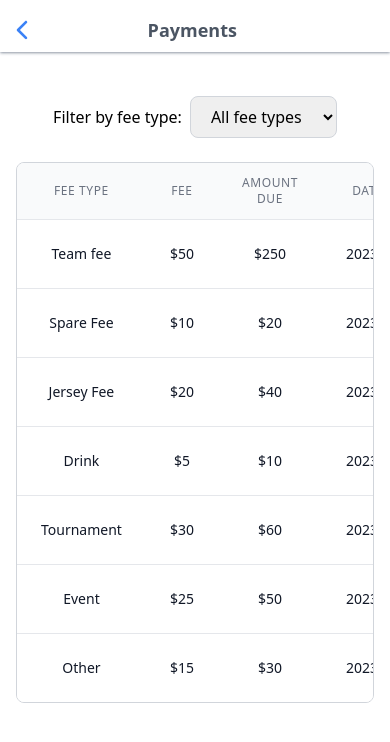
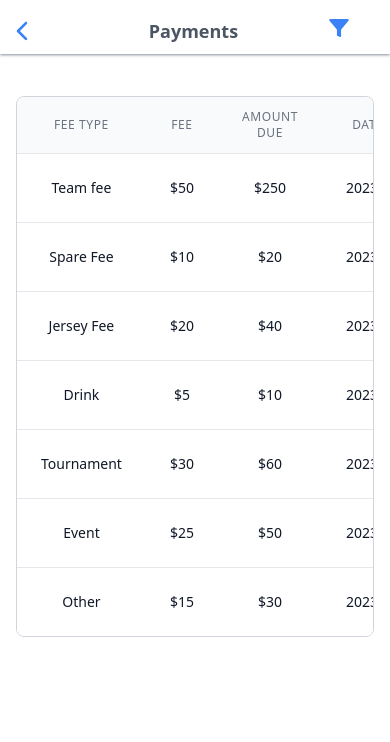
Before and after one commit to AouIssa/ui-sandbox-ts, a React (Create React App) app: page / in a window 390 px wide. Shown: the top 742 px of the page. Built offline with nearby package versions, Linux system fonts and the light colour scheme.

Commit message:
Added filter option

```diff
--- a/src/Header.tsx
+++ b/src/Header.tsx
@@ -1,32 +1,165 @@
-import React from "react";
-import { IoIosArrowBack } from "react-icons/io";
+import React, { useState, useRef, useEffect } from "react";
+import { IoIosArrowBack, IoIosFunnel, IoIosClose } from "react-icons/io";
 
 interface HeaderProps {
   title: string;
   onBack?: () => void;
   className?: string;
+  filterByFeeType?: (feeType: string) => void;
+  selectedFeeType?: string;
 }
 
-const Header: React.FC<HeaderProps> = ({ title, onBack, className }) => {
+const Header: React.FC<HeaderProps> = ({
+  title,
+  onBack,
+  className,
+  filterByFeeType,
+  selectedFeeType,
+}) => {
+  const [showFilterMenu, setShowFilterMenu] = useState(false);
+  const filterMenuRef = useRef<HTMLDivElement>(null);
+
+  const handleClickOutside = (event: MouseEvent) => {
+    if (
+      filterMenuRef.current &&
+      !filterMenuRef.current.contains(event.target as Node)
+    ) {
+      setShowFilterMenu(false);
+    }
+  };
+
+  useEffect(() => {
+    document.addEventListener("mousedown", handleClickOutside);
+    return () => {
+      document.removeEventListener("mousedown", handleClickOutside);
+    };
+  }, []);
+
   return (
     <header
       className={`fixed top-0 left-0 right-0 bg-white shadow shadow-gray-400 p-2 pt-4 md:hidden ${className}`}
     >
       <div className="container mx-auto flex items-center justify-between border-b-0">
-        {onBack ? (
-          <button className="focus:outline-none" onClick={onBack}>
-            <IoIosArrowBack className="text-blue-500" size={28} />
-          </button>
-        ) : (
-          <div className="w-20" />
+        <button className="focus:outline-none" onClick={onBack}>
+          <IoIosArrowBack className="text-blue-500" size={28} />
+        </button>
+
+        <div className="w-full text-center">
+          <h1 className="text-lg ml-6 font-sans text-gray-600 font-bold">
+            {title}
+          </h1>
+        </div>
+        {filterByFeeType && (
+          <div className="relative">
+            <button
+              onClick={() => setShowFilterMenu((prevState) => !prevState)}
+              className="focus:outline-none"
+            >
+              {showFilterMenu ? (
+                <IoIosClose className="text-blue-500" size={24} />
+              ) : (
+                <IoIosFunnel className="text-blue-500" size={24} />
+              )}
+            </button>
+            {showFilterMenu && (
+              <div
+                ref={filterMenuRef}
+                className="absolute right-0 mt-0 w-40 rounded-md shadow-lg bg-white ring-1 ring-black ring-opacity-5"
+              >
+                <div
+                  className="py-1"
+                  role="menu"
+                  aria-orientation="vertical"
+                  aria-labelledby="options-menu"
+                >
+                  <div
+                    onClick={() => {
+                      filterByFeeType("");
+                      setShowFilterMenu(false);
+                    }}
+                    className="block px-4 py-2 text-sm text-gray-700 hover:bg-gray-100 cursor-pointer"
+                    role="menuitem"
+                  >
+                    All fee types
+                  </div>
+                  <div
+                    onClick={() => {
+                      filterByFeeType("Team fee");
+                      setShowFilterMenu(false);
+                    }}
+                    className="block px-4 py-2 text-sm text-gray-700 hover:bg-gray-100 cursor-pointer"
+                    role="menuitem"
+                  >
+                    Team fee
+                  </div>
+                  <div
+                    onClick={() => {
+                      filterByFeeType("Spare Fee");
+                      setShowFilterMenu(false);
+                    }}
+                    className="block px-4 py-2 text-sm text-gray-700 hover:bg-gray-100 cursor-pointer"
+                    role="menuitem"
+                  >
+                    Spare Fee
+                  </div>
+                  <div
+                    onClick={() => {
+                      filterByFeeType("Jersey Fee");
+                      setShowFilterMenu(false);
+                    }}
+                    className="block px-4 py-2 text-sm text-gray-700 hover:bg-gray-100 cursor-pointer"
+                    role="menuitem"
+                  >
+                    Jersey Fee
+                  </div>
+                  <div
+                    onClick={() => {
+                      filterByFeeType("Drink");
+                      setShowFilterMenu(false);
+                    }}
+                    className="block px-4 py-2 text-sm text-gray-700 hover:bg-gray-100 cursor-pointer"
+                    role="menuitem"
+                  >
+                    Drink
+                  </div>
+                  <div
+                    onClick={() => {
+                      filterByFeeType("Tournament");
+                      setShowFilterMenu(false);
+                    }}
+                    className="block px-4 py-2 text-sm text-gray-700 hover:bg-gray-100 cursor-pointer"
+                    role="menuitem"
+                  >
+                    Tournament
+                  </div>
+                  <div
+                    onClick={() => {
+                      filterByFeeType("Event");
+                      setShowFilterMenu(false);
+                    }}
+                    className="block px-4 py-2 text-sm text-gray-700 hover:bg-gray-100 cursor-pointer"
+                    role="menuitem"
+                  >
+                    Event
+                  </div>
+                  <div
+                    onClick={() => {
+                      filterByFeeType("Other");
+                      setShowFilterMenu(false);
+                    }}
+                    className="block px-4 py-2 text-sm text-gray-700 hover:bg-gray-100 cursor-pointer"
+                    role="menuitem"
+                  >
+                    Other
+                  </div>
+                </div>
+              </div>
+            )}
+          </div>
         )}
-        <div className="w-full text-center">
-          <h1 className="text-lg font-sans text-gray-600 font-bold">{title}</h1>
-        </div>
         <div className="w-10" />
       </div>
     </header>
   );
 };
-
 export default Header;
--- a/src/PaymentTable/PaymentTable.tsx
+++ b/src/PaymentTable/PaymentTable.tsx
@@ -1,5 +1,6 @@
 import React, { useState } from "react";
 import { payments } from "./paymentsData";
+import Header from "../Header";
 
 interface Payment {
   feeType: string;
@@ -25,30 +26,14 @@ const PaymentTable: React.FC = () => {
 
   return (
     <div className="relative w-full">
+      <Header
+        title="Payments"
+        className="z-10"
+        filterByFeeType={(feeType) => setSelectedFeeType(feeType)}
+        selectedFeeType={selectedFeeType}
+      />
+      <div className="pt-05 md:pt-0 z-0">
         <div className="p-4">
-        <div className="text-2xl font-semibold mb-6 text-gray-600 w-full pb-2 border-b border-gray-200 hidden md:block">
-          Payments
-        </div>
-        <div className="w-full mb-6">
-          <label htmlFor="fee-type-select" className="mr-2">
-            Filter by fee type:
-          </label>
-          <select
-            id="fee-type-select"
-            onChange={(e) => setSelectedFeeType(e.target.value)}
-            value={selectedFeeType ?? ""}
-            className="px-4 py-2 border border-gray-300 rounded-lg focus:outline-none focus:border-blue-500"
-          >
-            <option value="">All fee types</option>
-            <option value="Team fee">Team fee</option>
-            <option value="Spare Fee">Spare Fee</option>
-            <option value="Jersey Fee">Jersey Fee</option>
-            <option value="Drink">Drink</option>
-            <option value="Tournament">Tournament</option>
-            <option value="Event">Event</option>
-            <option value="Other">Other</option>
-          </select>
-        </div>
           <div className="w-full overflow-x-auto border border-gray-300 rounded-lg">
             <table className="min-w-full divide-y divide-gray-200 rounded-lg">
               <thead className="bg-gray-50">
@@ -81,7 +66,9 @@ const PaymentTable: React.FC = () => {
                       colSpan={7}
                       className="px-6 py-4 whitespace-nowrap text-center"
                     >
-                    <div className="text-sm text-gray-900">No payments due</div>
+                      <div className="text-sm text-gray-900">
+                        No payments due
+                      </div>
                     </td>
                   </tr>
                 ) : (
@@ -133,6 +120,7 @@ const PaymentTable: React.FC = () => {
           </div>
         </div>
       </div>
+    </div>
   );
 };
 export default PaymentTable;
```
Lines whose indentation alone changed are shown as unchanged.
